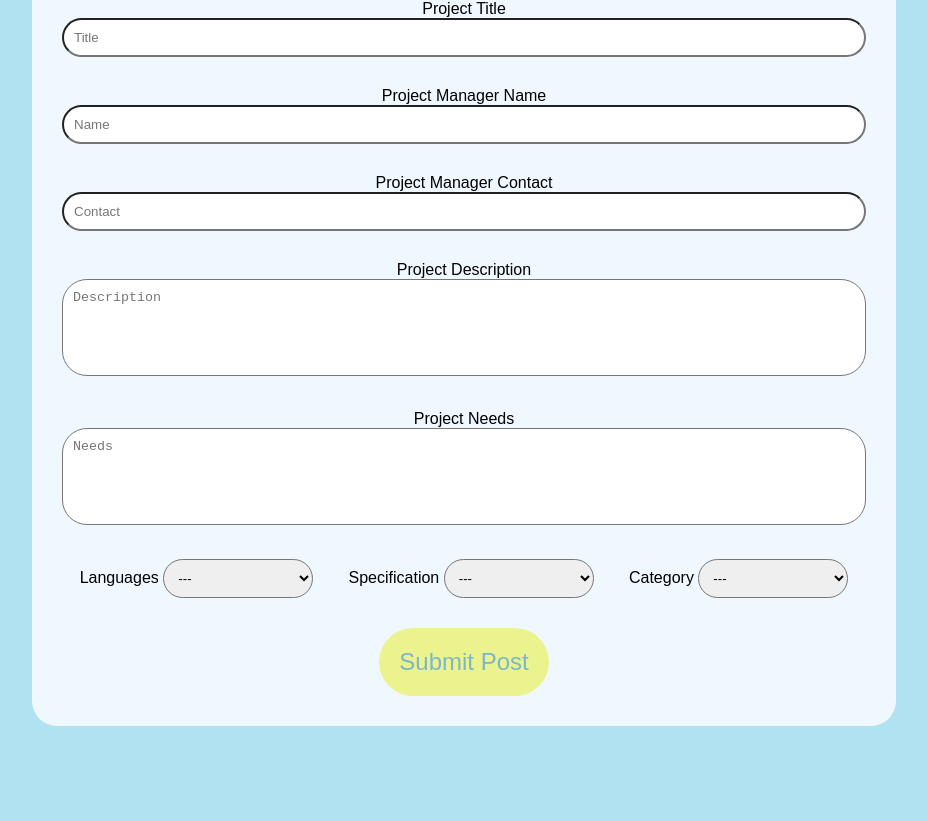
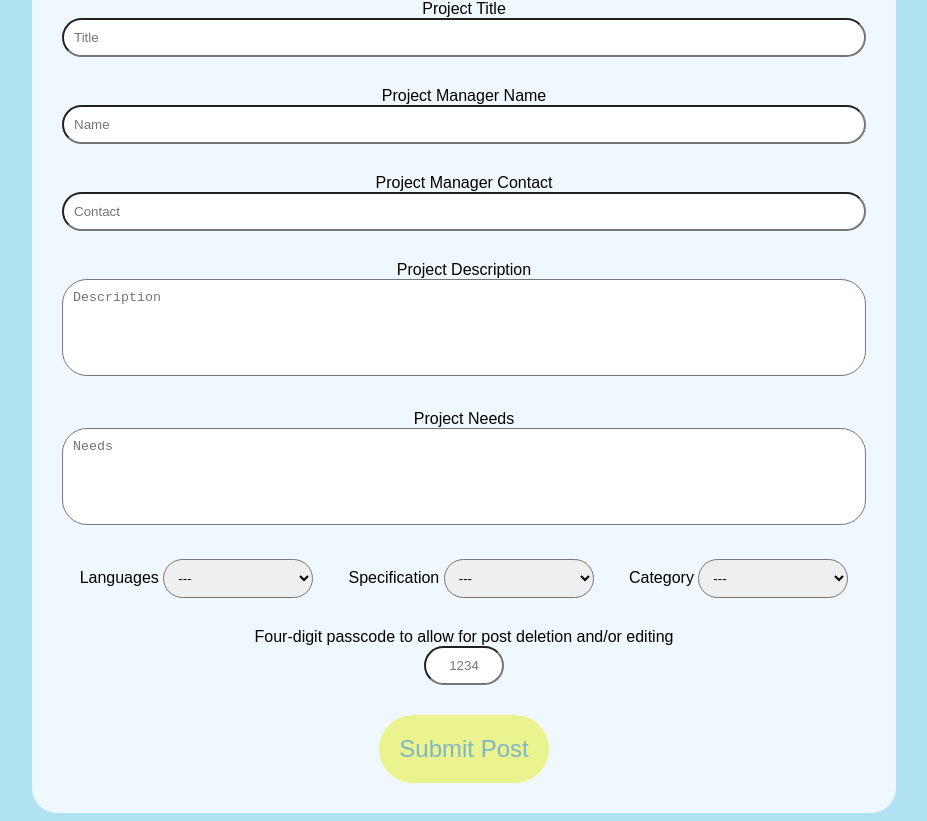
Before and after one commit to leedanny112358/eggboard, a React (Create React App) app: page /newpost in a window 1280 px wide. Shown: the part 273-1094 px from the top of the page, without its empty margins (176-1103 px from the left). Before the commit the page ends 1007 px from the top, so only its background shows below. Built offline with nearby package versions, Linux system fonts and the light colour scheme; a web font is replaced by a local one.

Commit message:
added passcode to new post (also added column in database)

```diff
--- a/src/App.css
+++ b/src/App.css
@@ -275,6 +275,17 @@ form > div {
   margin: 0px;
 }
 
+.form_pass_input {
+  width: 10%;
+  box-sizing: border-box;
+  padding: 10px;
+  border-radius: 25px;
+  outline: none;
+  resize: none;
+  margin: 0px;
+  text-align: center;
+}
+
 .tags_dropdowns_container{
   display: flex;
 }
--- a/src/components/NewPost.jsx
+++ b/src/components/NewPost.jsx
@@ -13,6 +13,7 @@ class NewPost extends Component {
       tag1: "---",
       tag2: "---",
       tag3: "---",
+      passcode: "",
       color: "#b0e2f1" // default color; should never be this color
     };
     this.handleChange = this.handleChange.bind(this);
@@ -20,7 +21,7 @@ class NewPost extends Component {
   }
 
   async handleSubmit(event) {
-    const { title, manager, contact, description, needs, tag1, tag2, tag3 } = this.state;
+    const { title, manager, contact, description, needs, tag1, tag2, tag3, passcode } = this.state;
     if (
       title === "" ||
       manager === "" ||
@@ -29,7 +30,8 @@ class NewPost extends Component {
       needs === "" ||
       tag1 === "---" ||
       tag2 === "---" ||
-      tag3 === "---"
+      tag3 === "---"  ||
+      passcode === ""
     ) {
       alert("Please enter all fields!");
       return;
@@ -150,8 +152,8 @@ class NewPost extends Component {
                 Specification&nbsp;
                 <select className="tags_dropdown" name="tag2" value={this.state.tag2} onChange={this.handleChange}>
                     <option value="---">---</option>
-                    <option value="Back-End">Backend</option>
-                    <option value="Front-End">Frontend</option>
+                    <option value="Backend">Backend</option>
+                    <option value="Frontend">Frontend</option>
                     <option value="Web Dev">Web Dev</option>
                     <option value="Mobile/iOS">Mobile/iOS</option>
                     <option value="Low-Level">Low-Level</option>
@@ -172,6 +174,16 @@ class NewPost extends Component {
               </span>
           </div>
           <div>
+            <label>Four-digit passcode to allow for post deletion and/or editing</label>
+            <br />
+            <input
+              className="form_pass_input"
+              name="passcode"
+              placeholder="1234"
+              onChange={this.handleChange}
+            />
+          </div>
+          <div>
             <button className="submit-button">Submit Post</button>
           </div>
         </form>
```
